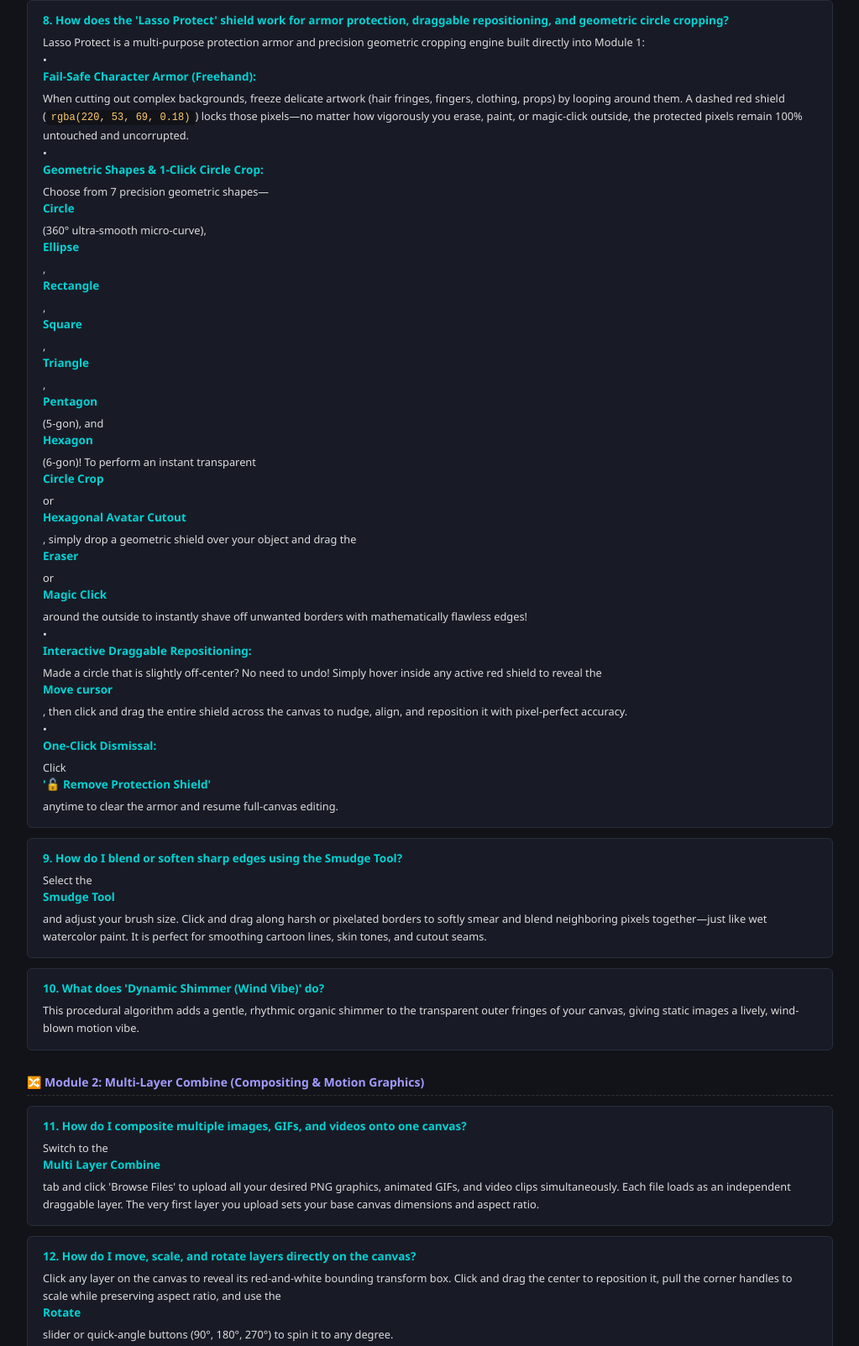
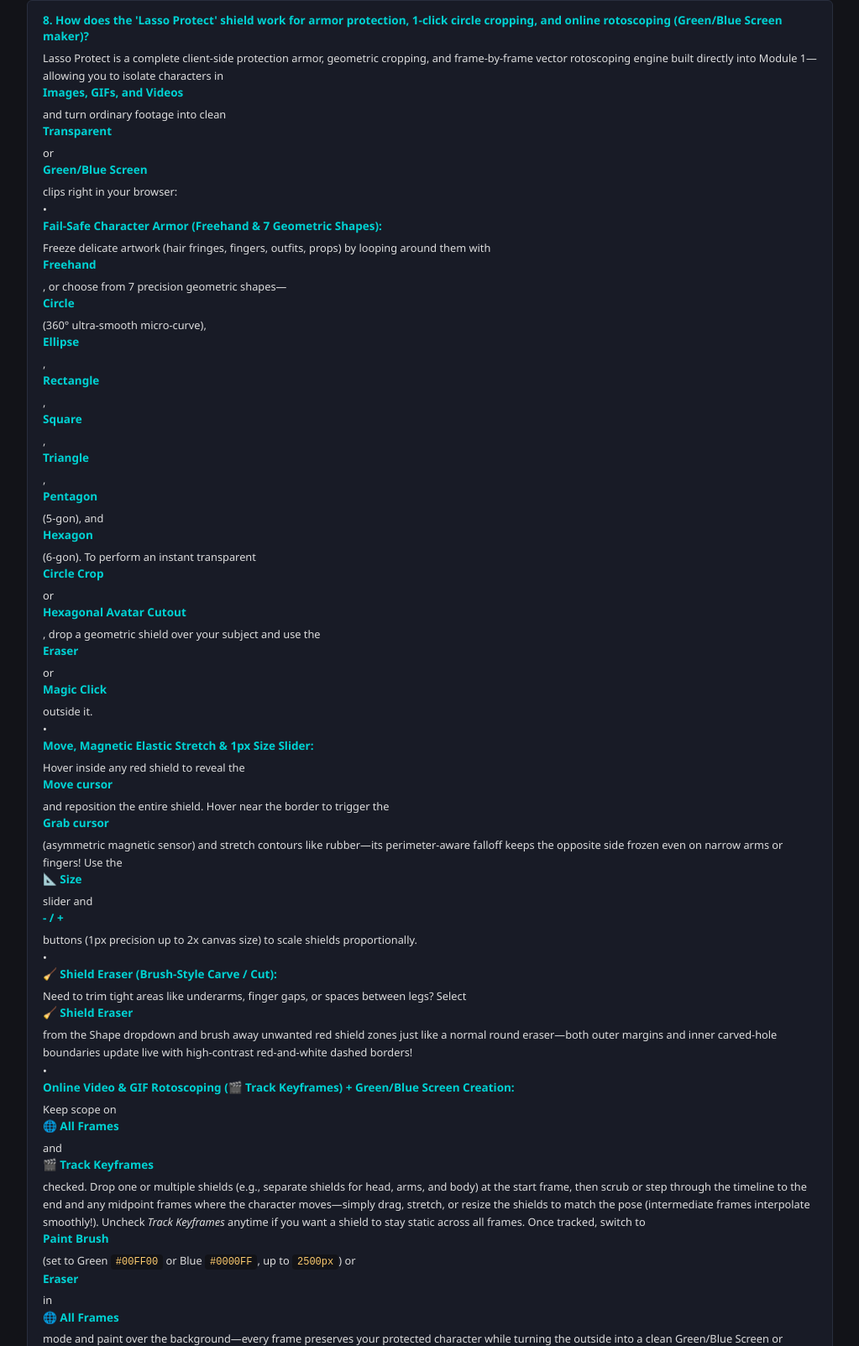
Before and after one commit to mems2503/XToonWeb_Guide, a plain HTML site: page index.html in a window 1280 px wide. Shown: the part 3209-4812 px from the top of the page at 84% size, without its empty margins (128-1151 px from the left). Drawn offline with Linux system fonts and the light colour scheme.

Commit message:
Update index.html

```diff
--- a/index.html
+++ b/index.html
@@ -440,14 +440,15 @@
           • <b>Auto-Restoring Tolerance on Deselect:</b> Pressing <b>Esc</b> or clicking <b>'❌ Deselect Mask'</b> immediately clears the boundary and automatically restores your tolerance back to <b>35</b> for effortless background cutouts!</span>
         </div>
 
-        <div class="faq-box">
-          <b>8. How does the 'Lasso Protect' shield work for armor protection, draggable repositioning, and geometric circle cropping?</b>
-          <span>Lasso Protect is a multi-purpose protection armor and precision geometric cropping engine built directly into Module 1:<br>
-          • <b>Fail-Safe Character Armor (Freehand):</b> When cutting out complex backgrounds, freeze delicate artwork (hair fringes, fingers, clothing, props) by looping around them. A dashed red shield (<code>rgba(220, 53, 69, 0.18)</code>) locks those pixels—no matter how vigorously you erase, paint, or magic-click outside, the protected pixels remain 100% untouched and uncorrupted.<br>
-          • <b>Geometric Shapes & 1-Click Circle Crop:</b> Choose from 7 precision geometric shapes—<b>Circle</b> (360° ultra-smooth micro-curve), <b>Ellipse</b>, <b>Rectangle</b>, <b>Square</b>, <b>Triangle</b>, <b>Pentagon</b> (5-gon), and <b>Hexagon</b> (6-gon)! To perform an instant transparent <b>Circle Crop</b> or <b>Hexagonal Avatar Cutout</b>, simply drop a geometric shield over your object and drag the <b>Eraser</b> or <b>Magic Click</b> around the outside to instantly shave off unwanted borders with mathematically flawless edges!<br>
-          • <b>Interactive Draggable Repositioning:</b> Made a circle that is slightly off-center? No need to undo! Simply hover inside any active red shield to reveal the <b>Move cursor</b>, then click and drag the entire shield across the canvas to nudge, align, and reposition it with pixel-perfect accuracy.<br>
-          • <b>One-Click Dismissal:</b> Click <b>'🔓 Remove Protection Shield'</b> anytime to clear the armor and resume full-canvas editing.</span>
-        </div>
+          <div class="faq-box">
+            <b>8. How does the 'Lasso Protect' shield work for armor protection, 1-click circle cropping, and online rotoscoping (Green/Blue Screen maker)?</b>
+            <span>Lasso Protect is a complete client-side protection armor, geometric cropping, and frame-by-frame vector rotoscoping engine built directly into Module 1—allowing you to isolate characters in <b>Images, GIFs, and Videos</b> and turn ordinary footage into clean <b>Transparent</b> or <b>Green/Blue Screen</b> clips right in your browser:<br>
+            • <b>Fail-Safe Character Armor (Freehand &amp; 7 Geometric Shapes):</b> Freeze delicate artwork (hair fringes, fingers, outfits, props) by looping around them with <b>Freehand</b>, or choose from 7 precision geometric shapes—<b>Circle</b> (360° ultra-smooth micro-curve), <b>Ellipse</b>, <b>Rectangle</b>, <b>Square</b>, <b>Triangle</b>, <b>Pentagon</b> (5-gon), and <b>Hexagon</b> (6-gon). To perform an instant transparent <b>Circle Crop</b> or <b>Hexagonal Avatar Cutout</b>, drop a geometric shield over your subject and use the <b>Eraser</b> or <b>Magic Click</b> outside it.<br>
+            • <b>Move, Magnetic Elastic Stretch &amp; 1px Size Slider:</b> Hover inside any red shield to reveal the <b>Move cursor</b> and reposition the entire shield. Hover near the border to trigger the <b>Grab cursor</b> (asymmetric magnetic sensor) and stretch contours like rubber—its perimeter-aware falloff keeps the opposite side frozen even on narrow arms or fingers! Use the <b>📐 Size</b> slider and <b>- / +</b> buttons (1px precision up to 2x canvas size) to scale shields proportionally.<br>
+            • <b>🧹 Shield Eraser (Brush-Style Carve / Cut):</b> Need to trim tight areas like underarms, finger gaps, or spaces between legs? Select <b>🧹 Shield Eraser</b> from the Shape dropdown and brush away unwanted red shield zones just like a normal round eraser—both outer margins and inner carved-hole boundaries update live with high-contrast red-and-white dashed borders!<br>
+            • <b>Online Video &amp; GIF Rotoscoping (🎬 Track Keyframes) + Green/Blue Screen Creation:</b> Keep scope on <b>🌐 All Frames</b> and <b>🎬 Track Keyframes</b> checked. Drop one or multiple shields (e.g., separate shields for head, arms, and body) at the start frame, then scrub or step through the timeline to the end and any midpoint frames where the character moves—simply drag, stretch, or resize the shields to match the pose (intermediate frames interpolate smoothly!). Uncheck <i>Track Keyframes</i> anytime if you want a shield to stay static across all frames. Once tracked, switch to <b>Paint Brush</b> (set to Green <code>#00FF00</code> or Blue <code>#0000FF</code>, up to <code>2500px</code>) or <b>Eraser</b> in <b>🌐 All Frames</b> mode and paint over the background—every frame preserves your protected character while turning the outside into a clean Green/Blue Screen or transparent cutout!<br>
+            • <b>One-Click Dismissal:</b> Click <b>'🔓 Remove Protection Shield'</b> anytime to clear the armor and resume full-canvas editing.</span>
+          </div>
 
         <div class="faq-box">
           <b>9. How do I blend or soften sharp edges using the Smudge Tool?</b>
```
